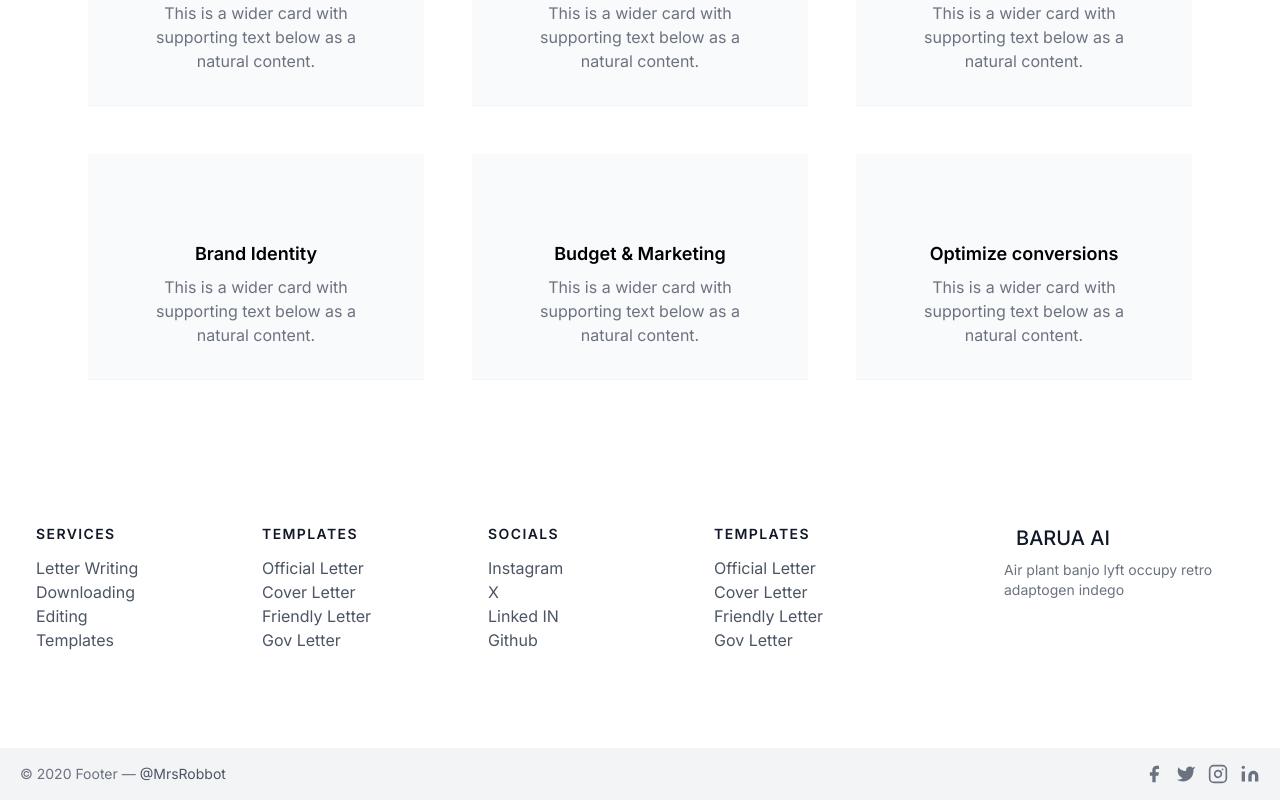
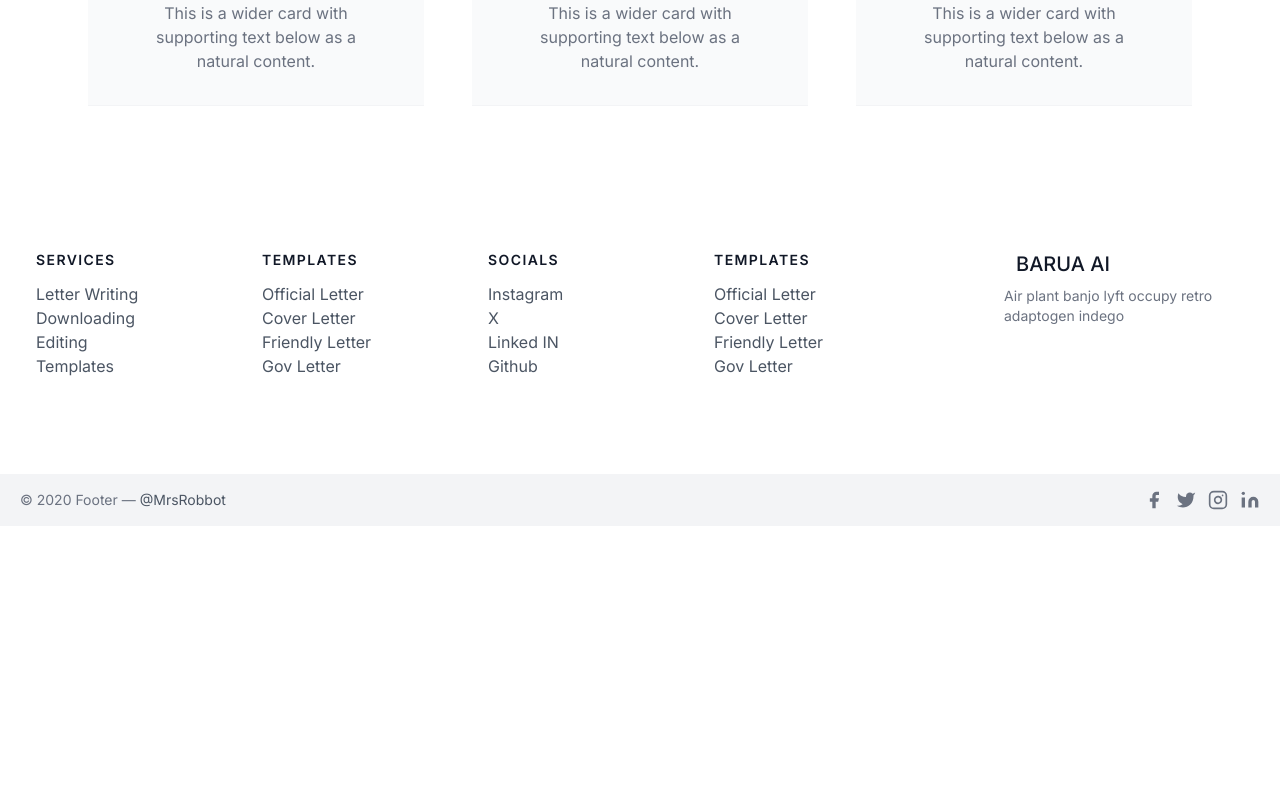
Before and after one commit to Gabriel-Dee/barua, a Next.js app: page / in a window 1280 px wide. Shown: the part 1640-2440 px from the top of the page. After the commit the page ends 2166 px from the top, so only its background shows below. Built offline with nearby package versions, Linux system fonts and the light colour scheme.

Commit message:
Update servicesData.ts

```diff
--- a/app/components/servicesData.ts
+++ b/app/components/servicesData.ts
@@ -14,19 +14,4 @@ export const services = [
       icon: 'bi-badge-ad',
       description: 'This is a wider card with supporting text below as a natural content.',
     },
-    {
-      title: 'Brand Identity',
-      icon: 'bi-card-checklist',
-      description: 'This is a wider card with supporting text below as a natural content.',
-    },
-    {
-      title: 'Budget & Marketing',
-      icon: 'bi-wallet2',
-      description: 'This is a wider card with supporting text below as a natural content.',
-    },
-    {
-      title: 'Optimize conversions',
-      icon: 'bi-funnel',
-      description: 'This is a wider card with supporting text below as a natural content.',
-    },
   ];
```
